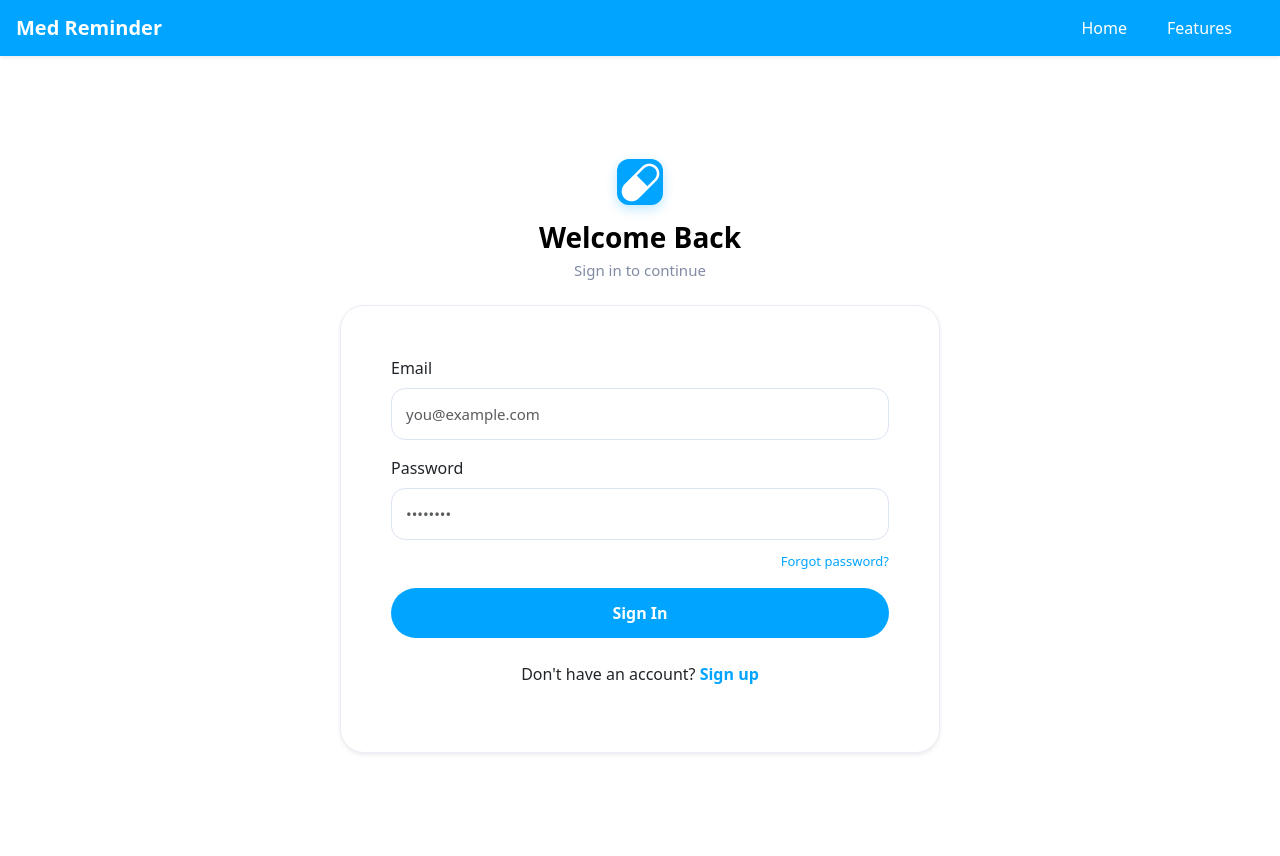
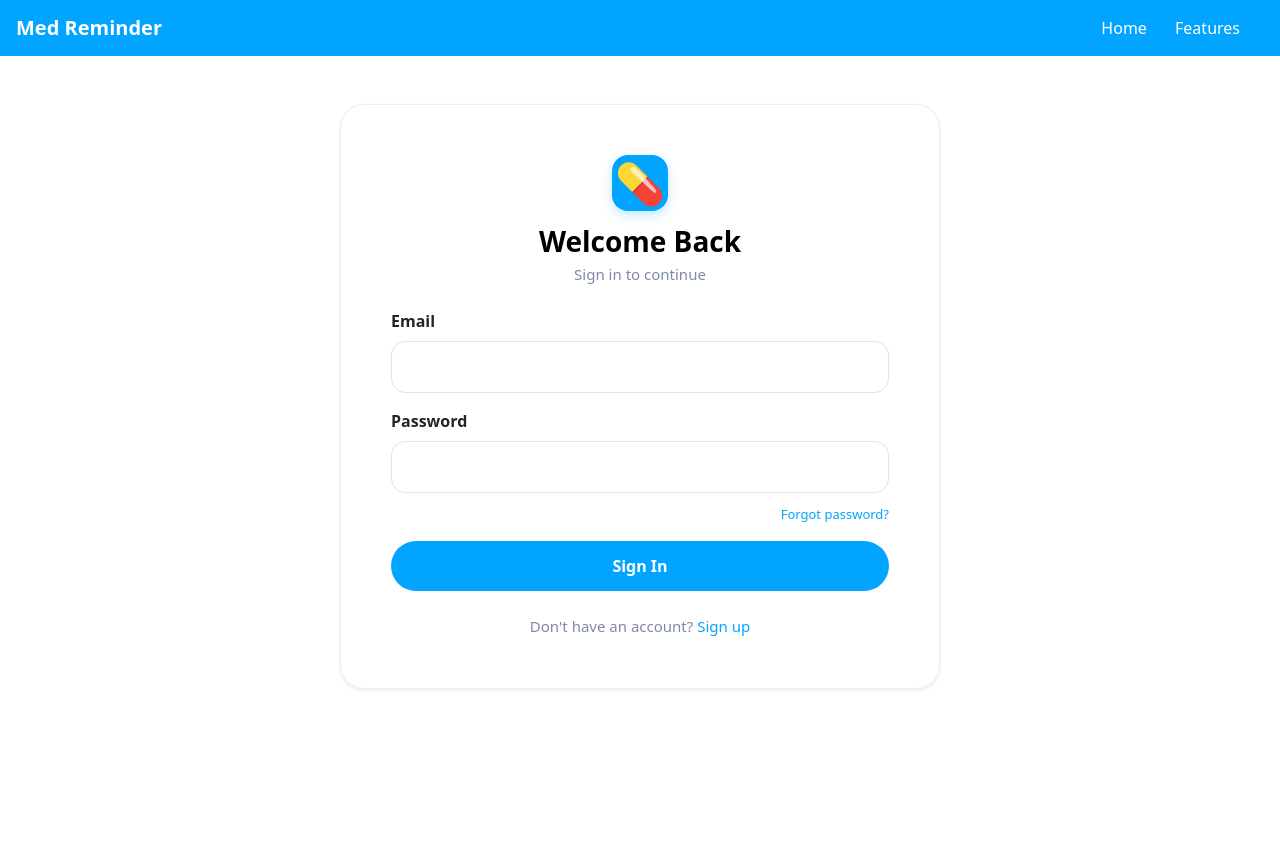
Before and after one commit to jibson1536/Medication-Reminder, a Flask app: page /auth/login in a window 1280 px wide. After the commit the page ends 690 px from the top, so only its background shows below. Run offline with Flask 3, Linux system fonts and the light colour scheme.

Commit message:
Update login.html

```diff
--- a/flask-project/app/templates/login.html
+++ b/flask-project/app/templates/login.html
@@ -3,85 +3,73 @@
 <head>
   <meta charset="UTF-8">
   <meta name="viewport" content="width=device-width, initial-scale=1.0">
-    <title>Med Reminder - Login</title>
+  <title>Login - Med Reminder</title>
 
-    <!-- Bootstrap -->
   <link href="https://cdn.jsdelivr.net/npm/bootstrap@5.3.8/dist/css/bootstrap.min.css" rel="stylesheet">
-
-    <!-- Bootstrap Icons -->
-    <link rel="stylesheet" href="https://cdn.jsdelivr.net/npm/bootstrap-icons@1.11.3/font/bootstrap-icons.css">
-
-    <!-- Page CSS -->
   <link rel="stylesheet" href="{{ url_for('static', filename='css/index.css') }}">
 </head>
 
 <body class="bg-white">
-    <nav class="navbar navbar-expand-lg bg-white shadow-sm px-3">
-        <a class="navbar-brand fw-bold" href="{{ url_for('auth_bp.welcome') }}">
-            Med Reminder
-        </a>
 
-        <button class="navbar-toggler" type="button" data-bs-toggle="collapse" data-bs-target="#menu">
-            <span class="navbar-toggler-icon"></span>
-        </button>
-
-        <div class="collapse navbar-collapse" id="menu">
-            <ul class="navbar-nav ms-auto">
-                <li class="nav-item">
-                    <a class="nav-link" href="{{ url_for('auth_bp.welcome') }}">Home</a>
-                </li>
-                <li class="nav-item">
-                    <a class="nav-link" href="{{ url_for('profile_bp.features') }}">Features</a>
-                </li>
-            </ul>
+<nav class="navbar navbar-expand-lg px-3 universal-nav">
+  <a class="navbar-brand fw-bold" href="{{ url_for('auth_bp.login') }}">Med Reminder</a>
+  <div class="ms-auto">
+    <a class="nav-link d-inline-block" href="{{ url_for('auth_bp.welcome') }}">Home</a>
+    <a class="nav-link d-inline-block" href="{{ url_for('auth_bp.welcome') }}">Features</a>
   </div>
 </nav>
 
+<div class="container py-5 login-wrapper">
+  <div class="login-card shadow-sm">
 
-    <!-- LOGIN WRAPPER -->
-    <div class="container d-flex justify-content-center align-items-center min-vh-100">
-        <div class="text-center login-wrapper">
-
-            <!-- ICON -->
-            <div class="icon-box mx-auto mb-3">
-                <i class="bi bi-capsule icon-img"></i>
+    <div class="text-center mb-4">
+      <div class="icon-box mx-auto" style="width:56px;height:56px;border-radius:16px;margin-bottom:14px;">
+        <span class="icon-img">💊</span>
+      </div>
+      <h2 class="title mb-1">Welcome Back</h2>
+      <p class="subtitle">Sign in to continue</p>
     </div>
 
-            <h2 class="title mb-1">Welcome Back</h2>
-            <p class="subtitle mb-4">Sign in to continue</p>
+    <!-- ✅ Flash messages (IMPORTANT so you see why it returns) -->
+    {% with messages = get_flashed_messages(with_categories=true) %}
+      {% if messages %}
+        <div class="mb-3">
+          {% for category, msg in messages %}
+            <div class="alert alert-{{ 'danger' if category=='error' else category }} mb-2" role="alert">
+              {{ msg }}
+            </div>
+          {% endfor %}
+        </div>
+      {% endif %}
+    {% endwith %}
 
-            <!-- LOGIN CARD -->
-            <div class="card login-card shadow-sm p-4">
+    <!-- ✅ action must point to auth_bp.login -->
     <form method="POST" action="{{ url_for('auth_bp.login') }}">
-
-                    <div class="mb-3 text-start">
-                        <label class="form-label field-label">Email</label>
-                        <input type="email" name="email" class="form-control field-input" placeholder="you@example.com" required>
+      <div class="mb-3">
+        <label class="form-label fw-semibold">Email</label>
+        <input type="email" class="form-control field-input" name="email" required>
       </div>
 
-                    <div class="mb-2 text-start">
-                        <label class="form-label field-label">Password</label>
-                        <input type="password" name="password" class="form-control field-input" placeholder="••••••••" required>
+      <div class="mb-2">
+        <label class="form-label fw-semibold">Password</label>
+        <input type="password" class="form-control field-input" name="password" required>
       </div>
 
       <div class="text-end mb-3">
         <a href="#" class="forgot-link">Forgot password?</a>
       </div>
 
-                    <button type="submit" class="btn btn-dark w-100 sign-btn">Sign In</button>
-
+      <button type="submit" class="btn sign-btn">Sign In</button>
     </form>
 
-
-            <p class="signup-text mt-4">
+    <p class="mt-4 mb-0 text-center subtitle">
       Don't have an account?
-                <a href="{{ url_for('auth_bp.signup') }}" class="signup-link fw-semibold">Sign up</a>
+      <a class="signup-link" href="{{ url_for('auth_bp.signup') }}">Sign up</a>
     </p>
 
   </div>
 </div>
 
 <script src="https://cdn.jsdelivr.net/npm/bootstrap@5.3.8/dist/js/bootstrap.bundle.min.js"></script>
-
 </body>
 </html>
```
Lines whose indentation alone changed are shown as unchanged.
